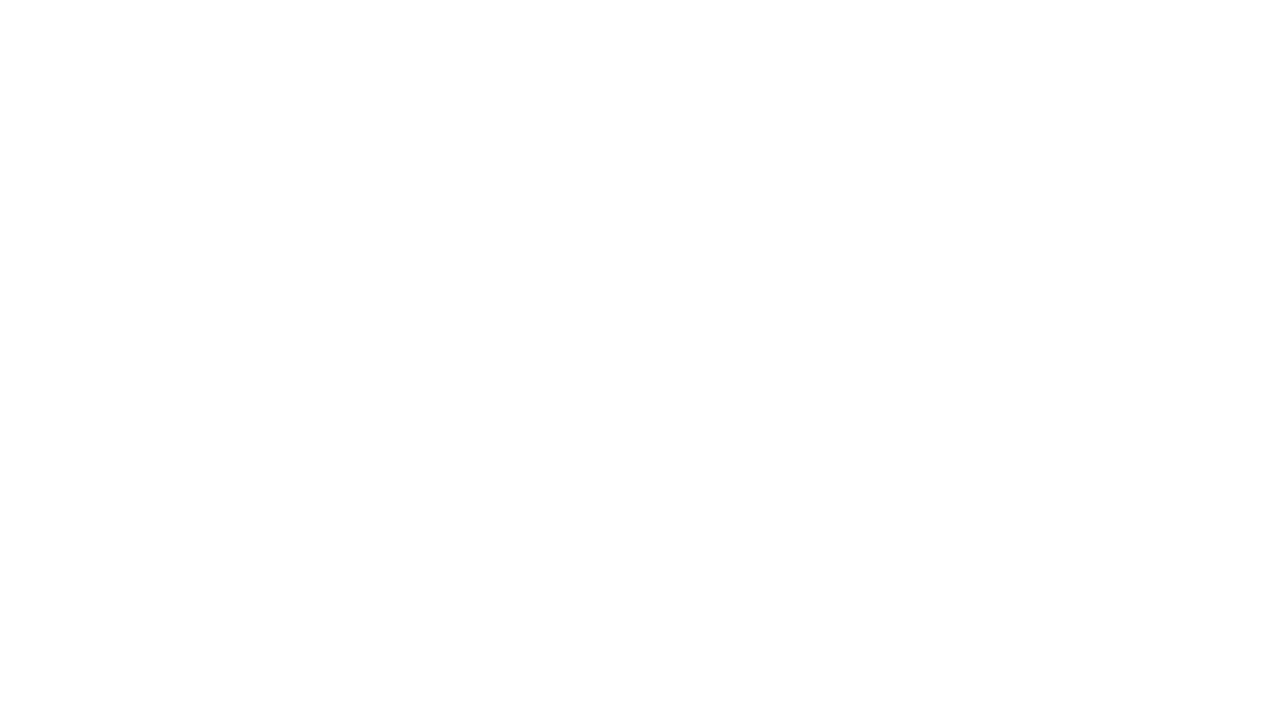
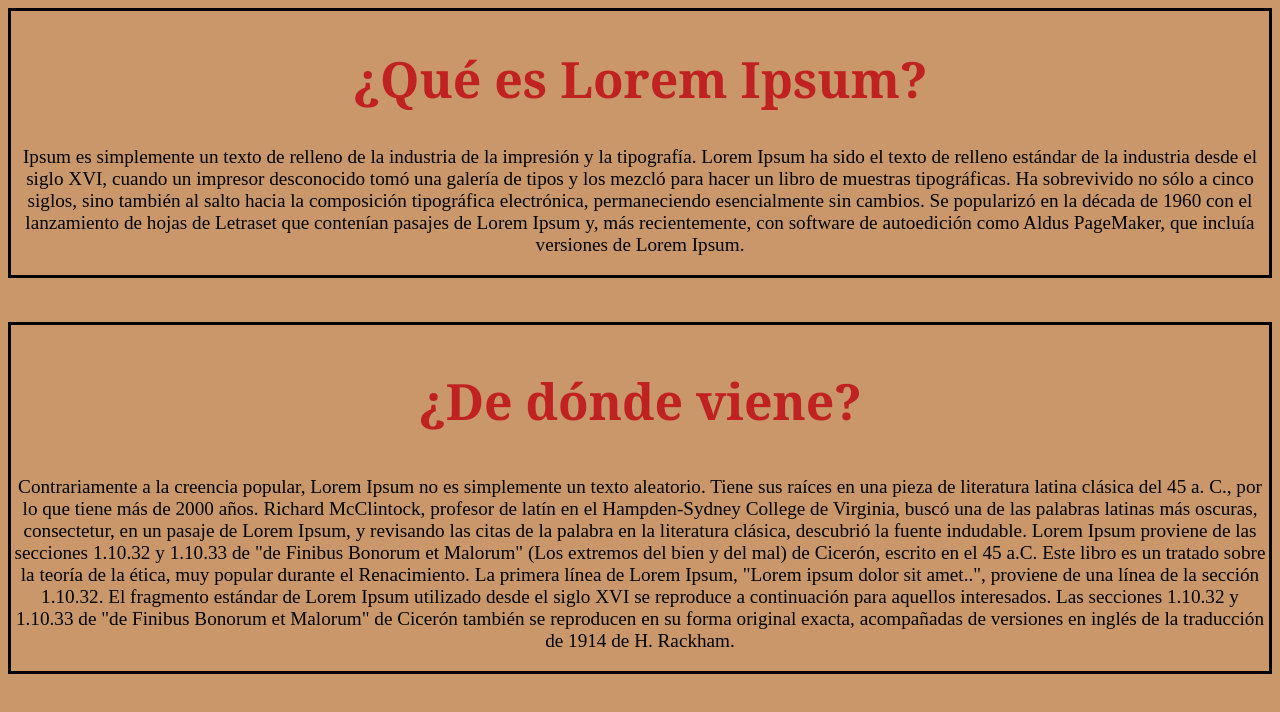
Before and after one commit to Yamikaze24/EJERCICIO1, a plain HTML site: page index.html in a window 1280 px wide. Drawn offline with Linux system fonts and the light colour scheme.

Commit message:
modificaciones

```diff
--- a/index.html
+++ b/index.html
@@ -2,9 +2,39 @@
 <html lang="en">
 <head>
     <title>Periodico</title>
+    <link rel="stylesheet" href="paginas.css">
 </head>
 <body>
 
+    <div>
+        <h1>¿Qué es Lorem Ipsum?</h1>
+        <p>Ipsum es simplemente un texto de relleno de la industria de la impresión y la tipografía. Lorem Ipsum ha sido
+        el texto de relleno estándar de la industria desde el siglo XVI, cuando un impresor desconocido tomó una galería de
+        tipos y los mezcló para hacer un libro de muestras tipográficas. Ha sobrevivido no sólo a cinco siglos, sino también
+        al salto hacia la composición tipográfica electrónica, permaneciendo esencialmente sin cambios. Se popularizó en la
+        década de 1960 con el lanzamiento de hojas de Letraset que contenían pasajes de Lorem Ipsum y, más recientemente,
+        con software de autoedición como Aldus PageMaker, que incluía versiones de Lorem Ipsum.
+        </p>
 
+    </div><br><br>
+
+    <div>
+        <h2>¿De dónde viene?</h2>
+        <p>
+            Contrariamente a la creencia popular, Lorem Ipsum no es simplemente un texto aleatorio. Tiene sus raíces en una
+            pieza de literatura latina clásica del 45 a. C., por lo que tiene más de 2000 años. Richard McClintock, profesor de
+            latín en el Hampden-Sydney College de Virginia, buscó una de las palabras latinas más oscuras, consectetur, en un
+            pasaje de Lorem Ipsum, y revisando las citas de la palabra en la literatura clásica, descubrió la fuente indudable.
+            Lorem Ipsum proviene de las secciones 1.10.32 y 1.10.33 de "de Finibus Bonorum et Malorum" (Los extremos del bien y
+            del mal) de Cicerón, escrito en el 45 a.C. Este libro es un tratado sobre la teoría de la ética, muy popular durante
+            el Renacimiento. La primera línea de Lorem Ipsum, "Lorem ipsum dolor sit amet..", proviene de una línea de la
+            sección 1.10.32.
+
+            El fragmento estándar de Lorem Ipsum utilizado desde el siglo XVI se reproduce a continuación para aquellos
+            interesados. Las secciones 1.10.32 y 1.10.33 de "de Finibus Bonorum et Malorum" de Cicerón también se reproducen en
+            su forma original exacta, acompañadas de versiones en inglés de la traducción de 1914 de H. Rackham.
+        </p>
+
+    </div>
 </body>
 </html>
--- /dev/null
+++ b/paginas.css
@@ -0,0 +1,28 @@
+div{
+    height: 200%;
+    border: 3px solid black
+
+
+}
+
+
+h1{
+    font-family: Georgia, 'Times New Roman', Times, serif;
+    color:rgb(192, 34, 34);
+    text-align: center;
+    font-size: 50px;
+}
+h2 {
+    font-family: Georgia, 'Times New Roman', Times, serif;
+    color:rgb(192, 34, 34);
+    text-align: center;
+    font-size: 50px;
+}
+
+body{
+    background-color: rgb(201, 151, 105);
+    font-size:larger;
+}
+p{
+text-align: center;
+}
```
Also changed, not shown: internacional.html (+10 -1 lines), sociedad.html (+11 -1 lines).
